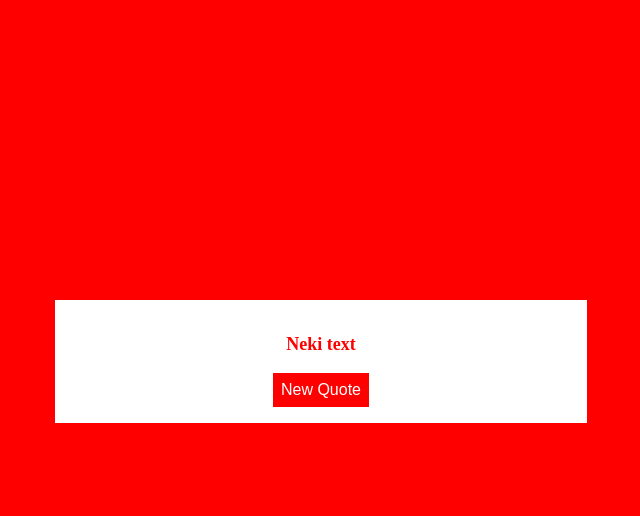
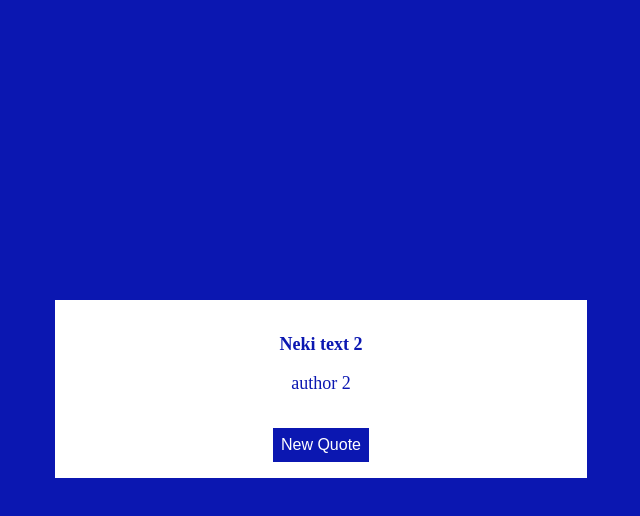
Before and after one commit to klspnz/randomQuoteMashine, a plain HTML site: page index.html in a window 1280 px wide. Both pictures are taken after a click on the button "New Quote". Shown: the whole page, without its empty margins (319-959 px from the left). Drawn offline with Linux system fonts and the light colour scheme.

Commit message:
napravljen projekat

```diff
--- a/index.html
+++ b/index.html
@@ -8,6 +8,8 @@
 
 	<div class="container">
 		<p>Neki text</p>
+		<span>neku author</span>
+		<br>
 		<button id="dugme">New Quote</button>
 	</div>
 
--- a/script.js
+++ b/script.js
@@ -1,13 +1,55 @@
 var dugme = document.querySelector('#dugme');
 var body = document.querySelector('body');
 var text = document.querySelector('.container p');
+var author = document.querySelector('.container span');
 var button = document.querySelector('.container button');
 var colors = ['#d49505', '#0b17b1', '#af1535', '#5b0ccd'];
+var quotes = [
+  {
+    quote: 'Neki text 1',
+    author: 'author 1'
+  },
+  {
+    quote: 'Neki text 2',
+    author: 'author 2'
+  },
+  {
+    quote: 'Neki text 3',
+    author: 'author 3'
+  },
+  {
+    quote: 'Neki text 4',
+    author: 'author 4'
+  },
+  {
+    quote: 'Neki text 5',
+    author: 'author 5'
+  },
+  {
+    quote: 'Neki text 6',
+    author: 'author 6'
+  }
+];
 
 function setColor() {
-  body.style.backgroundColor = 'red';
-  text.style.color = 'red';
-  button.style.backgroundColor = 'red';
+  var index = randomNumber(colors);
+  body.style.backgroundColor = colors[index];
+  text.style.color = colors[index];
+  author.style.color = colors[index];
+  button.style.backgroundColor = colors[index];
 }
 
-dugme.addEventListener('click', setColor);
+function setQuote() {
+  var index = randomNumber(quotes);
+  text.innerText = quotes[index].quote;
+  author.innerText = quotes[index].author;
+}
+
+function randomNumber(arr) {
+  return Math.floor(Math.random() * arr.length);
+}
+
+dugme.addEventListener('click', () => {
+  setColor();
+  setQuote();
+});
--- a/style.css
+++ b/style.css
@@ -23,3 +23,9 @@ body {
   color: white;
   border: none;
 }
+
+.container span {
+  font-size: 18px;
+  margin-bottom: 16px;
+  display: block;
+}
```
